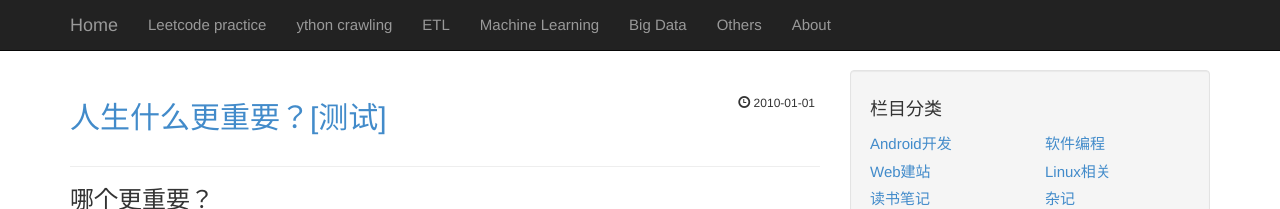
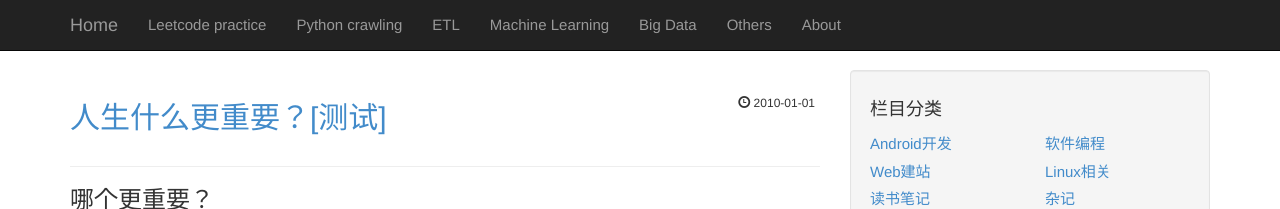
Before and after one commit to MoonBrillante/moonbrillante.github.io, a Jekyll site: the page built from index.html, in a window 1280 px wide. Shown: the top 209 px of the page. Built offline with Jekyll 4.4.1, drawn with Linux system fonts in a browser that asks for light colours; the list of posts is cut into pages by our own code.

Commit message:
Update _config.yml

```diff
--- a/_config.yml
+++ b/_config.yml
@@ -11,7 +11,7 @@ url: http://www.panxw.com
 domain: www.panxw.com
 all_categories: [
 ["leetcode","Leetcode practice","/posts/android.html"],
-["python crawling","ython crawling","/posts/program.html"],
+["python crawling","Python crawling","/posts/program.html"],
 ["ETL", "ETL","/posts/web.html"],
 ["machine learniing","Machine Learning","/posts/linux.html"],
 ["big data","Big Data","/posts/read.html"],
```
